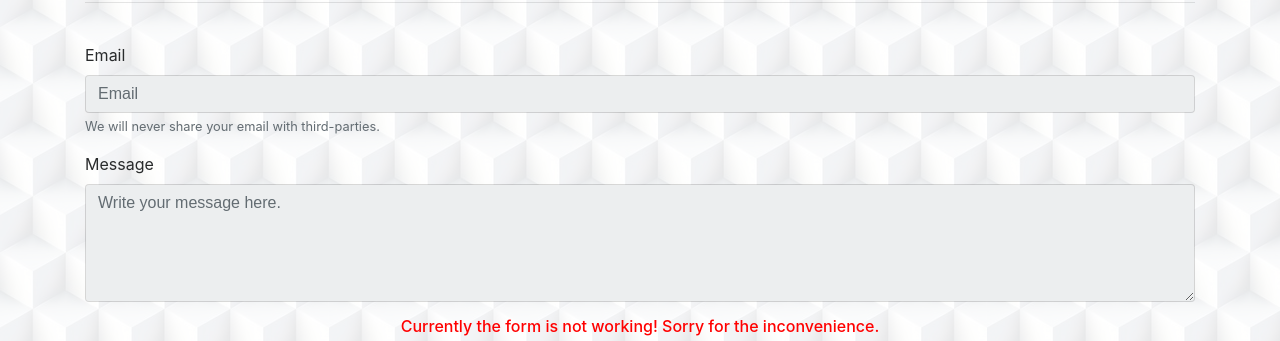
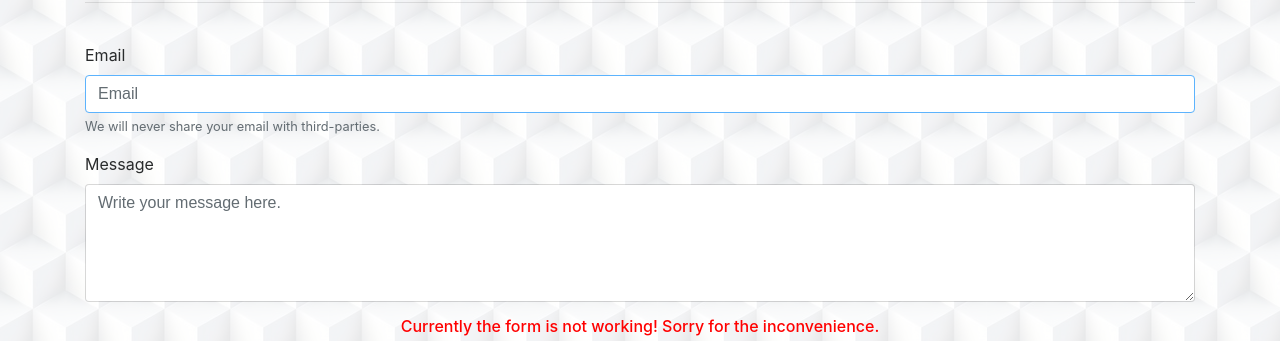
Before and after one commit to BrunGmes/brungmes.github.io, a plain HTML site: page contacts.html in a window 1280 px wide. Shown: the part 123-464 px from the top of the page. Drawn offline with nearby package versions, Linux system fonts and the light colour scheme; a script that the page names is missing.

Commit message:
Update contacts.html

```diff
--- a/contacts.html
+++ b/contacts.html
@@ -48,7 +48,7 @@
 
     <div class="container">
 
-      <form>
+      <form action="https://formspree.io/f/xjkyekzy" method="POST">
 
         <div class="row justify-content-between">
           <div class="col-4">
@@ -63,12 +63,12 @@
         <br>
         <div class="form-group">
           <label for="inputEmail">Email</label>
-          <input type="email" name="inputEmail" class="form-control" id="inputEmail" aria-describedby="emailHelp" placeholder="Email" autofocus disabled>
+          <input type="email" name="inputEmail" class="form-control" id="inputEmail" aria-describedby="emailHelp" placeholder="Email" autofocus>
           <small id="emailHelp" class="form-text text-muted">We will never share your email with third-parties.</small>
         </div>
         <div class="form-group">
           <label for="inputText">Message</label>
-          <textarea class="form-control" name="inputText" id="inputText" rows="5" placeholder="Write your message here." disabled></textarea>
+          <textarea class="form-control" name="inputText" id="inputText" rows="5" placeholder="Write your message here."></textarea>
         </div>
         <div>
           <h6 style="text-align: center; color: red;">Currently the form is not working! Sorry for the inconvenience.</h6>
```
